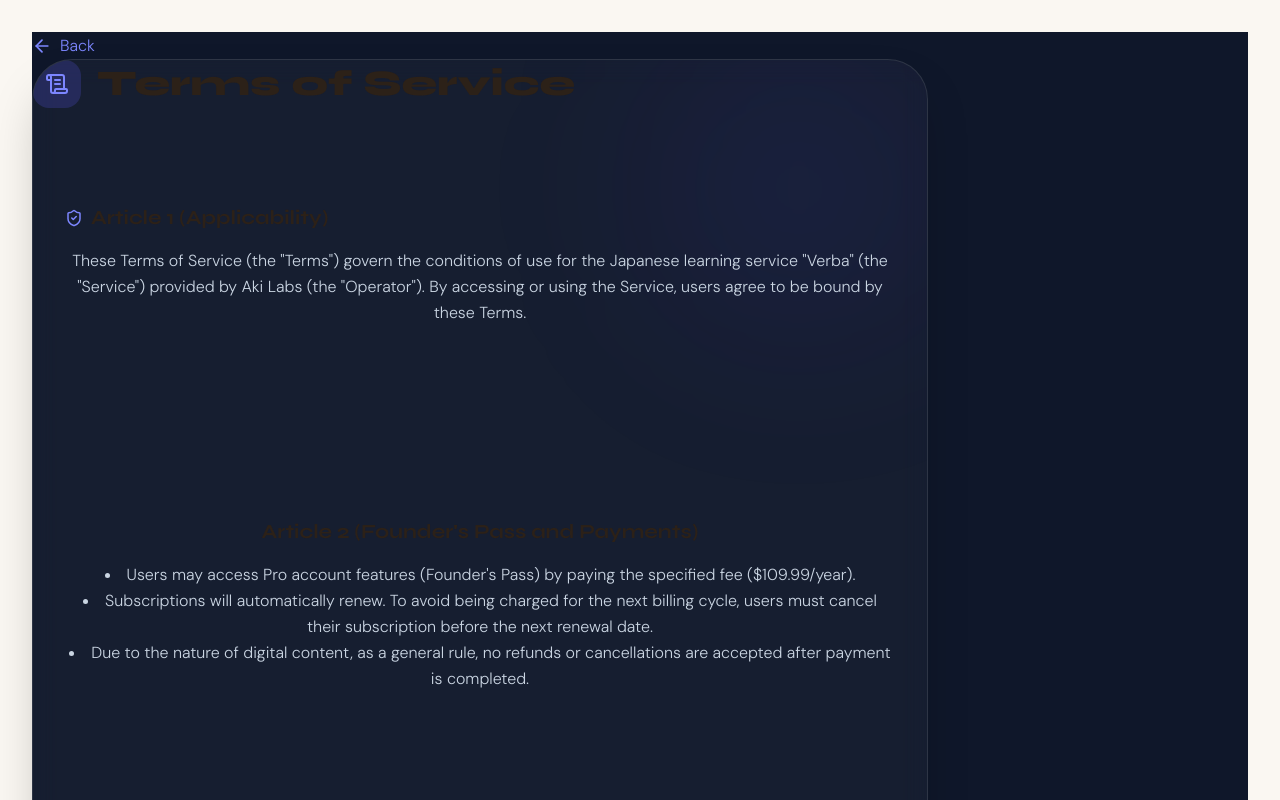
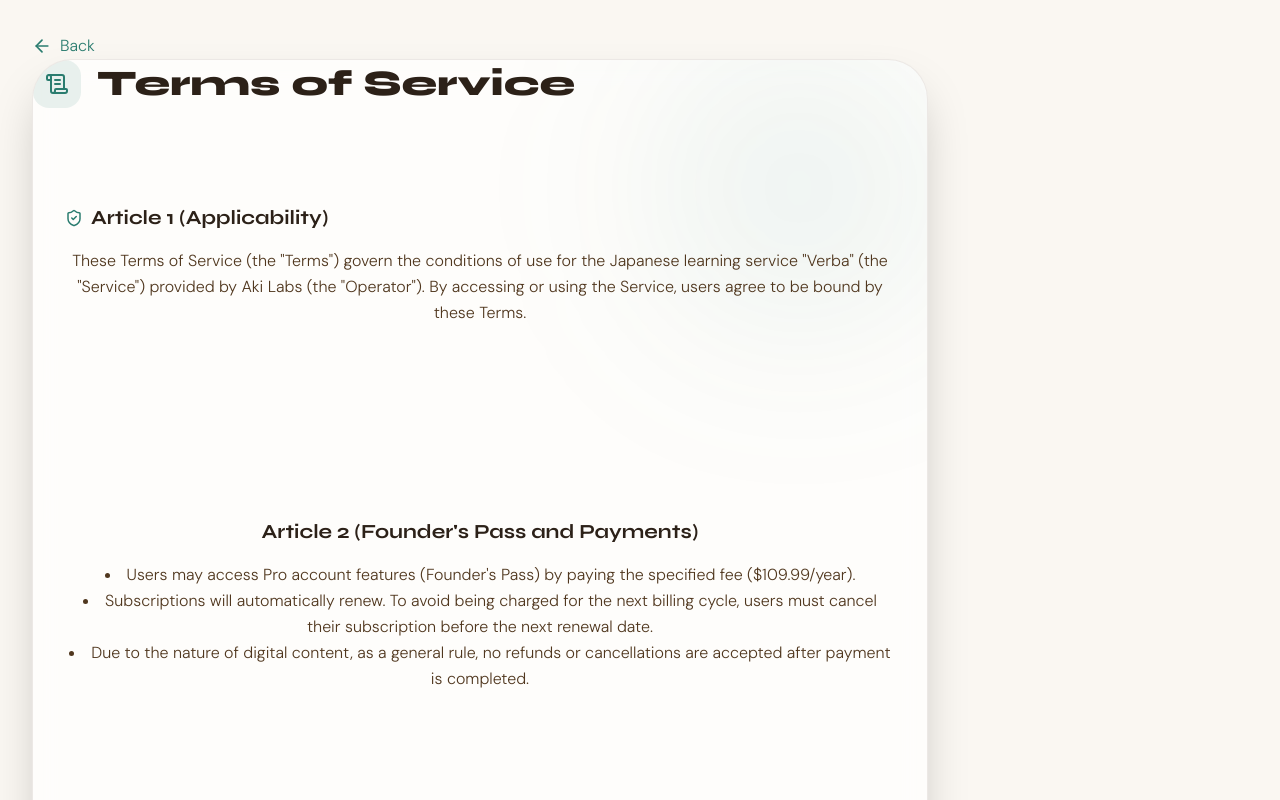
Before and after one commit to akit3956/verba-learning-app, a React (Vite) app in the folder frontend/: page /terms in a window 1280 px wide. Shown: the top 800 px of the page. Built offline with nearby package versions, Linux system fonts and the light colour scheme.

Commit message:
Update Terms.jsx to match new ivory LP design

```diff
--- a/frontend/src/pages/Terms.jsx
+++ b/frontend/src/pages/Terms.jsx
@@ -6,31 +6,31 @@ const Terms = () => {
     const navigate = useNavigate();
 
     return (
-        <div className="min-h-screen bg-[#0f172a] text-slate-200 pt-20 pb-20 px-6">
+        <div className="min-h-screen bg-[#faf7f2] text-[#2c2118] pt-20 pb-20 px-6">
             <div className="max-w-4xl mx-auto">
                 <button
                     onClick={() => navigate(-1)}
-                    className="flex items-center gap-2 text-indigo-400 hover:text-indigo-300 mb-8 transition-colors group"
+                    className="flex items-center gap-2 text-[#2a7c6f] hover:text-[#1f6058] mb-8 transition-colors group"
                 >
                     <ArrowLeft size={20} className="group-hover:-translate-x-1 transition-transform" />
                     Back
                 </button>
 
-                <div className="glass p-8 md:p-12 rounded-[2.5rem] border border-white/10 shadow-2xl relative overflow-hidden">
-                    <div className="absolute top-0 right-0 w-64 h-64 bg-indigo-600/10 blur-[100px] rounded-full"></div>
+                <div className="glass p-8 md:p-12 rounded-[2.5rem] border border-[#50371e]/10 shadow-2xl relative overflow-hidden">
+                    <div className="absolute top-0 right-0 w-64 h-64 bg-[#2a7c6f]/10 blur-[100px] rounded-full"></div>
 
                     <div className="relative z-10">
                         <div className="flex items-center gap-4 mb-8">
-                            <div className="w-12 h-12 bg-indigo-500/20 rounded-2xl flex items-center justify-center">
-                                <ScrollText className="text-indigo-400" />
+                            <div className="w-12 h-12 bg-[#2a7c6f]/10 rounded-2xl flex items-center justify-center">
+                                <ScrollText className="text-[#2a7c6f]" />
                             </div>
-                            <h1 className="text-3xl md:text-4xl font-black text-white">Terms of Service</h1>
+                            <h1 className="text-3xl md:text-4xl font-black text-[#2c2118]">Terms of Service</h1>
                         </div>
 
-                        <div className="space-y-8 text-slate-300 leading-relaxed">
+                        <div className="space-y-8 text-[#50371e] leading-relaxed">
                             <section>
-                                <h2 className="text-xl font-bold text-white mb-4 flex items-center gap-2">
-                                    <ShieldCheck size={18} className="text-indigo-400" />
+                                <h2 className="text-xl font-bold text-[#2c2118] mb-4 flex items-center gap-2">
+                                    <ShieldCheck size={18} className="text-[#2a7c6f]" />
                                     Article 1 (Applicability)
                                 </h2>
                                 <p>
@@ -39,7 +39,7 @@ const Terms = () => {
                             </section>
 
                             <section>
-                                <h2 className="text-xl font-bold text-white mb-4">Article 2 (Founder's Pass and Payments)</h2>
+                                <h2 className="text-xl font-bold text-[#2c2118] mb-4">Article 2 (Founder's Pass and Payments)</h2>
                                 <ul className="space-y-4 list-disc list-inside">
                                     <li>Users may access Pro account features (Founder's Pass) by paying the specified fee ($109.99/year).</li>
                                     <li>Subscriptions will automatically renew. To avoid being charged for the next billing cycle, users must cancel their subscription before the next renewal date.</li>
@@ -48,7 +48,7 @@ const Terms = () => {
                             </section>
 
                             <section>
-                                <h2 className="text-xl font-bold text-white mb-4">Article 3 (VRB Rewards)</h2>
+                                <h2 className="text-xl font-bold text-[#2c2118] mb-4">Article 3 (VRB Rewards)</h2>
                                 <ul className="space-y-4 list-disc list-inside">
                                     <li>"VRB" granted within the Service is currently a digital reward (in-app point) usable strictly within the Service. It does not constitute a crypto asset (cryptocurrency) or any prepaid payment instrument.</li>
                                     <li>The Operator reserves the right to invalidate or extinguish the VRB held by users without prior compensation for any reason, including but not limited to the termination or modification of the Service, or user account suspension.</li>
@@ -57,7 +57,7 @@ const Terms = () => {
                             </section>
 
                             <section>
-                                <h2 className="text-xl font-bold text-white mb-4">Article 4 (AI-Generated Content Disclaimer)</h2>
+                                <h2 className="text-xl font-bold text-[#2c2118] mb-4">Article 4 (AI-Generated Content Disclaimer)</h2>
                                 <ul className="space-y-4 list-disc list-inside">
                                     <li>Some quizzes and explanations within the Service are automatically generated by Artificial Intelligence (AI).</li>
                                     <li>While the Operator strives for accuracy based on professional teaching data, the Operator makes no warranties regarding the complete accuracy, currency, usefulness, or non-infringement of the AI-generated content. Users shall use such content at their own risk.</li>
@@ -65,7 +65,7 @@ const Terms = () => {
                             </section>
 
                             <section>
-                                <h2 className="text-xl font-bold text-white mb-4">Article 5 (Direct Lesson Booking Feature)</h2>
+                                <h2 className="text-xl font-bold text-[#2c2118] mb-4">Article 5 (Direct Lesson Booking Feature)</h2>
                                 <ul className="space-y-4 list-disc list-inside">
                                     <li>Users may book online lessons with registered teachers (including Aki as a test case) through the Service.</li>
                                     <li>Cancellations or rescheduling must be made at least [24] hours prior to the scheduled lesson time. Cancellations made after this deadline will incur a designated cancellation fee (or the loss of lesson credits).</li>
@@ -73,7 +73,7 @@ const Terms = () => {
                             </section>
 
                             <section>
-                                <h2 className="text-xl font-bold text-white mb-4">Article 6 (Prohibited Acts and Account Suspension)</h2>
+                                <h2 className="text-xl font-bold text-[#2c2118] mb-4">Article 6 (Prohibited Acts and Account Suspension)</h2>
                                 <p className="mb-2">The Operator reserves the right to suspend or terminate a user's account without prior notice if the user engages in any of the following acts:</p>
                                 <ul className="space-y-2 list-disc list-inside">
                                     <li>Acts that place an excessive load on the Service's systems or AI (e.g., spam, use of unauthorized automated scripts).</li>
@@ -83,7 +83,7 @@ const Terms = () => {
                             </section>
 
                             <section>
-                                <h2 className="text-xl font-bold text-white mb-4">Article 7 (Disclaimer and Limitation of Liability)</h2>
+                                <h2 className="text-xl font-bold text-[#2c2118] mb-4">Article 7 (Disclaimer and Limitation of Liability)</h2>
                                 <ul className="space-y-4 list-disc list-inside">
                                     <li>Unless caused by the Operator's willful misconduct or gross negligence, the Operator shall not be liable for any damages incurred by the user due to system failures, data loss, or the use of the Service.</li>
                                     <li>Even if the Operator is found liable to a user for damages for any reason, the Operator's total cumulative liability shall not exceed the total amount of fees paid by the user to the Operator for the Service in the past 12 months (e.g., the Founder's Pass purchase price).</li>
@@ -91,15 +91,15 @@ const Terms = () => {
                             </section>
 
                             <section>
-                                <h2 className="text-xl font-bold text-white mb-4">Article 8 (Governing Law and Jurisdiction)</h2>
+                                <h2 className="text-xl font-bold text-[#2c2118] mb-4">Article 8 (Governing Law and Jurisdiction)</h2>
                                 <p>
                                     These Terms shall be governed by and construed in accordance with the laws of Japan. Any disputes arising out of or in connection with the Service shall be subject to the exclusive jurisdiction of the Naha District Court in the first instance.
                                 </p>
                             </section>
                         </div>
 
-                        <div className="mt-12 pt-8 border-t border-white/5 text-center">
-                            <p className="text-slate-500 text-sm">© 2026 VERBA TECHNOLOGIES. ALL RIGHTS RESERVED.</p>
+                        <div className="mt-12 pt-8 border-t border-[#50371e]/10 text-center">
+                            <p className="text-[#7a6a55] text-sm">© 2026 VERBA TECHNOLOGIES. ALL RIGHTS RESERVED.</p>
                         </div>
                     </div>
                 </div>
@@ -107,7 +107,7 @@ const Terms = () => {
 
             <style dangerouslySetInnerHTML={{ __html: `
                 .glass {
-                    background: rgba(255, 255, 255, 0.03);
+                    background: rgba(255, 255, 255, 0.7);
                     backdrop-filter: blur(12px);
                     -webkit-backdrop-filter: blur(12px);
                 }
```
